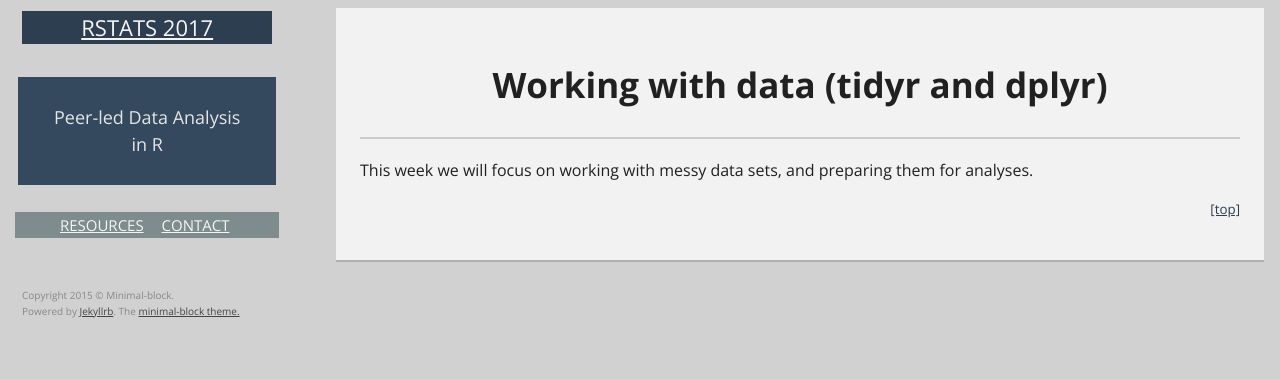
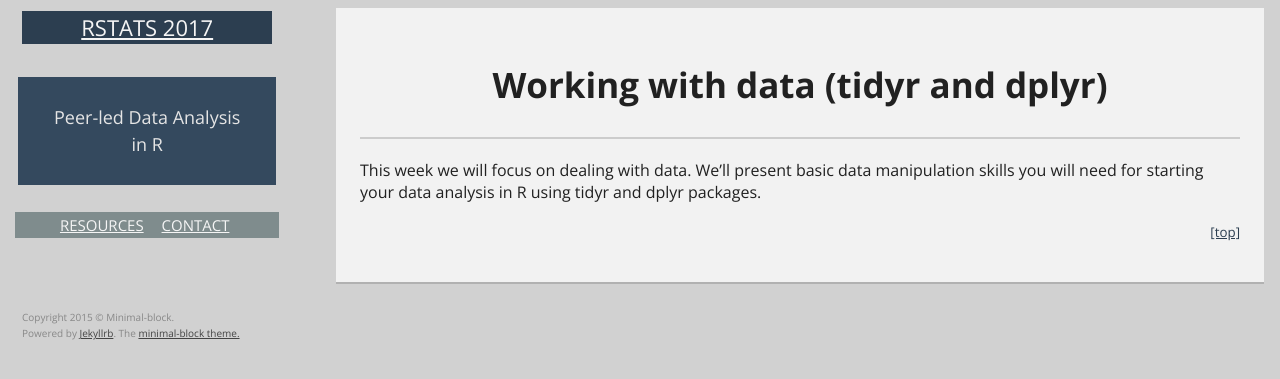
Before and after one commit to CCBBatUT/rstats_fall2017, a Jekyll site: the page built from _posts/2016-09-22-seminar_02.md, in a window 1280 px wide. Shown: the top 379 px of the page. Built offline with Jekyll 4.4.1, drawn with Linux system fonts in a browser that asks for light colours.

Commit message:
update week 2 for anne

```diff
--- a/_posts/2016-09-22-seminar_02.md
+++ b/_posts/2016-09-22-seminar_02.md
@@ -1,9 +1,9 @@
 ---
 layout: post
 title: "Working with data (tidyr and dplyr)"
-instructor: Spencer Fox
+instructor: Anne Chambers
 permalink: /2_seminar/
 materials: files/2_files.zip
 ---
 
-This week we will focus on working with messy data sets, and preparing them for analyses.
+This week we will focus on dealing with data. We'll present basic data manipulation skills you will need for starting your data analysis in R using tidyr and dplyr packages.
```
